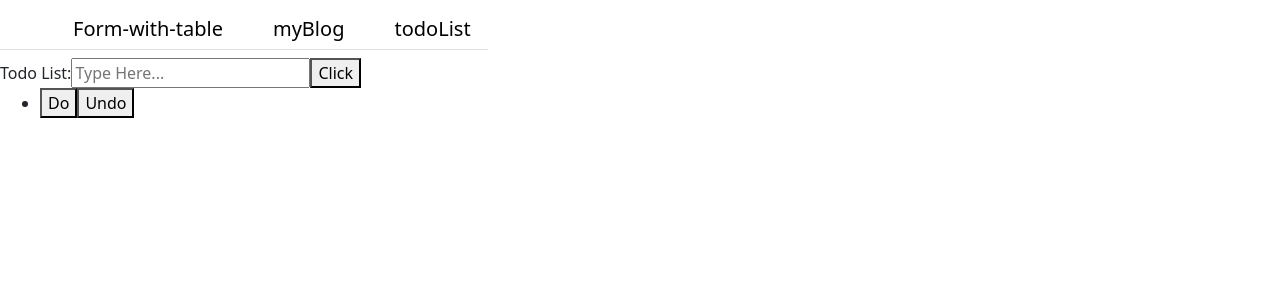
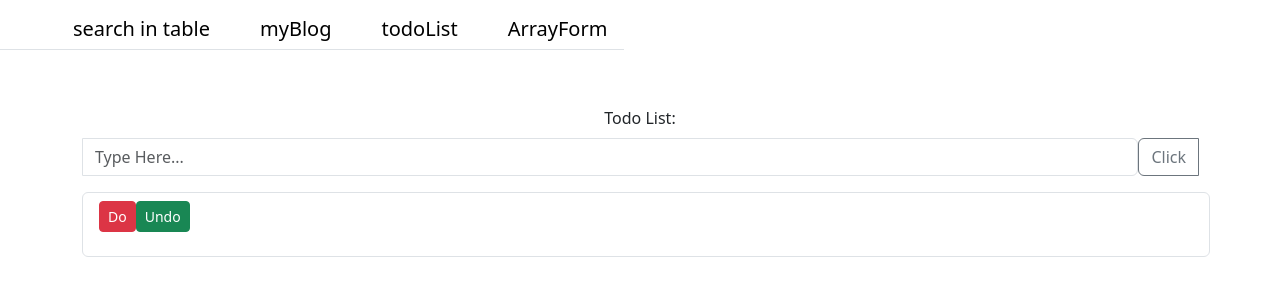
Before and after one commit to haniehhoseini/RahKar-BootCamp, an Angular app in the folder allExampls/: page /navbar/ToDo in a window 1280 px wide. Both pictures are taken after a click on the button "Click". Shown: the top 300 px of the page. Built offline with nearby package versions, Linux system fonts and the light colour scheme.

Commit message:
todo List with Bootstrap

```diff
--- a/allExampls/src/app/app.component.ts
+++ b/allExampls/src/app/app.component.ts
@@ -6,6 +6,7 @@ import { ReactiveFormsModule } from '@angular/forms';
 import { SearchTableComponent } from './search-table/search-table.component';
 import { BlogComponent } from './blog/blog.component';
 import { TodoComponent } from './todo/todo.component';
+import { ArrayFormComponent } from './array-form/array-form.component';
 
 
 
@@ -18,7 +19,7 @@ import { TodoComponent } from './todo/todo.component';
 @Component({
   selector: 'app-root',
   standalone: true,
-  imports: [CommonModule, RouterOutlet , RouterModule , ReactiveFormsModule , NavBarComponent ,SearchTableComponent , BlogComponent ,TodoComponent],
+  imports: [CommonModule, RouterOutlet , RouterModule , ReactiveFormsModule , NavBarComponent ,SearchTableComponent , BlogComponent ,TodoComponent , ArrayFormComponent],
   templateUrl: './app.component.html',
   styleUrls: ['./app.component.scss']
 })
--- a/allExampls/src/app/app.routes.ts
+++ b/allExampls/src/app/app.routes.ts
@@ -3,6 +3,7 @@ import { NavBarComponent } from './nav-bar/nav-bar.component';
 import { SearchTableComponent } from './search-table/search-table.component';
 import { BlogComponent } from './blog/blog.component';
 import { TodoComponent } from './todo/todo.component';
+import { ArrayFormComponent } from './array-form/array-form.component';
 
 export const routes: Routes = [
     {
@@ -20,6 +21,10 @@ export const routes: Routes = [
             {
                 path : "ToDo",
                 component : TodoComponent,
+            },
+            {
+                path : "ArrayForm",
+                component: ArrayFormComponent,
             }
         ]
     }
--- /dev/null
+++ b/allExampls/src/app/array-form/array-form.component.html
@@ -0,0 +1 @@
+<p>array-form works!</p>
--- a/allExampls/src/app/nav-bar/nav-bar.component.ts
+++ b/allExampls/src/app/nav-bar/nav-bar.component.ts
@@ -15,7 +15,7 @@ export class NavBarComponent {
 
   menuItems: any[] = [
     {
-      title: 'Form-with-table',
+      title: 'search in table',
       link: 'navbar/SearchTable',
     },
     {
@@ -25,6 +25,10 @@ export class NavBarComponent {
     {
       title: 'todoList',
       link: 'navbar/ToDo',
+    },
+    {
+      title : 'ArrayForm',
+      link : 'navbar/ArrayForm',
     }
    ]
    onClick(link: string){
--- a/allExampls/src/app/todo/todo.component.html
+++ b/allExampls/src/app/todo/todo.component.html
@@ -1,14 +1,17 @@
-<div>
-    <label>Todo List:</label>
-    <input (input)= "WriteMyList($event)" placeholder="Type Here...">
-    <button type="button" (click)="OnClick()">Click</button>
+
+<div class="d-flex justify-content-center mt-5">
+    <label for="todolist" class="form-label text-center"> Todo List:</label>
+</div>
+<div class="container input-group mb-3">
+    <input type="text"  class="form-control"  (input)= "WriteMyList($event)" placeholder="Type Here..."  aria-describedby="button-addon2">
+    <button  (click)="OnClick()" class="btn btn-outline-secondary" type="button" id="button-addon2">Click</button>
 </div>
 
-<ul>
-    <li *ngFor="let item of menuListItem; let i = index">
+<ul class="container list-group">
+    <li *ngFor="let item of menuListItem; let i = index" [style.color]="errorItems[i] ? 'red' : textColor" class="list-group-item d-flex justify-content-between align-items-center">
         <p [class.error]="errorItems[i]">{{ item }}
-        <button (click)="deleteTodo(i)">Do</button>
-        <button (click)="ErrorTodo(i)">Undo</button>
+        <button (click)="DoTodo(i)" class="btn btn-danger btn-sm">Do</button>
+        <button (click)="UndoTodo(i)" class="btn btn-success btn-sm">Undo</button>
         </p>
     </li>
 </ul>
--- a/allExampls/src/app/todo/todo.component.ts
+++ b/allExampls/src/app/todo/todo.component.ts
@@ -11,7 +11,6 @@ import { RouterModule, RouterOutlet } from '@angular/router';
   styleUrl: './todo.component.scss'
 })
 export class TodoComponent {
-
 
   textColor : string = 'blue';
 
@@ -30,18 +29,18 @@ export class TodoComponent {
   }
   OnClick(){
 
-    // this.mylist.emit(this.list);
     this.menuListItem.push(this.list);
 
   }
 
-  deleteTodo(index: number):void {
+  DoTodo(index: number):void {
     this.menuListItem.splice(index, 1);
     this.errorItems.splice(index,1);
   }
 
-  ErrorTodo(index: number):void{
+  UndoTodo(index: number):void{
     this.errorItems[index] = !this.errorItems[index];
+
   }
 
 }
```
Also changed, not shown: allExampls/src/app/array-form/array-form.component.ts (added, +13 -0 lines), allExampls/src/app/array-form/array-form.component.scss (added), 1 other file (tests, documents, lock files or other folders).
